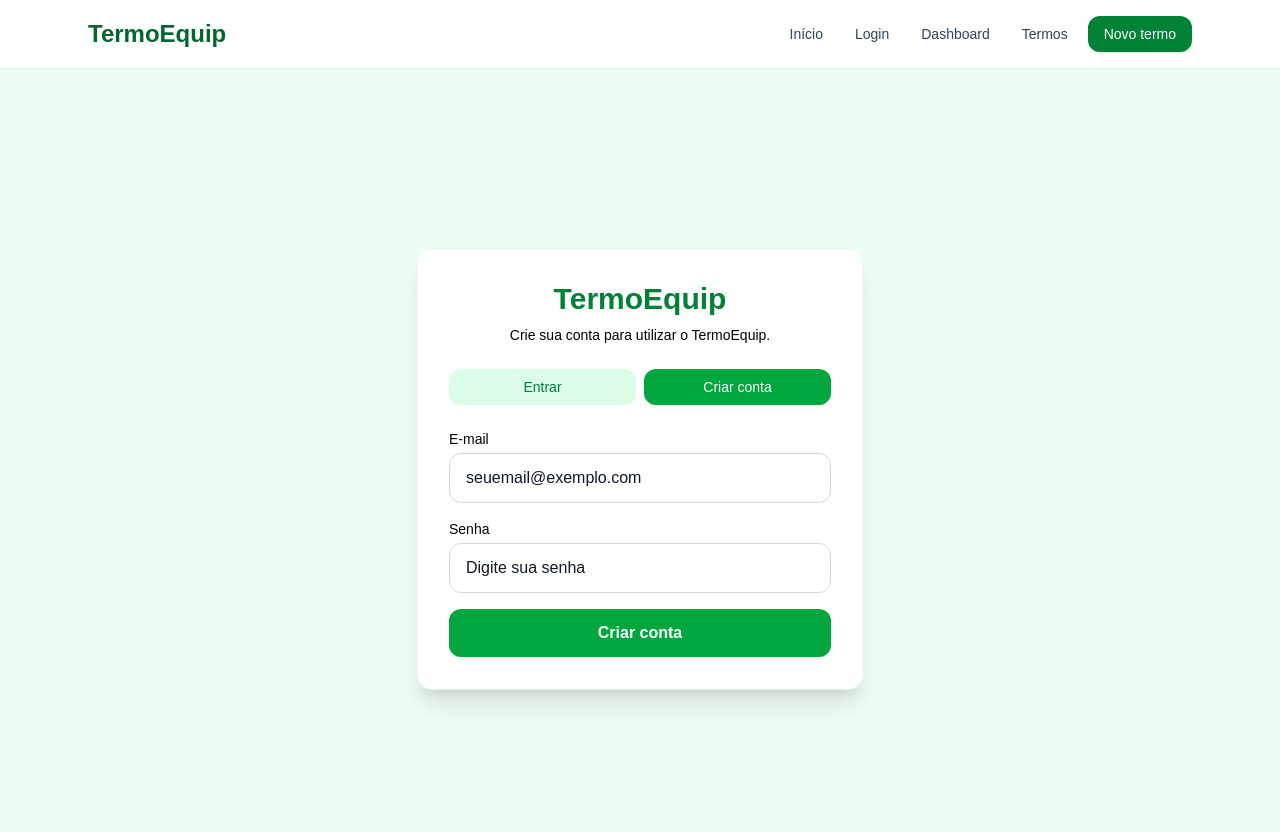
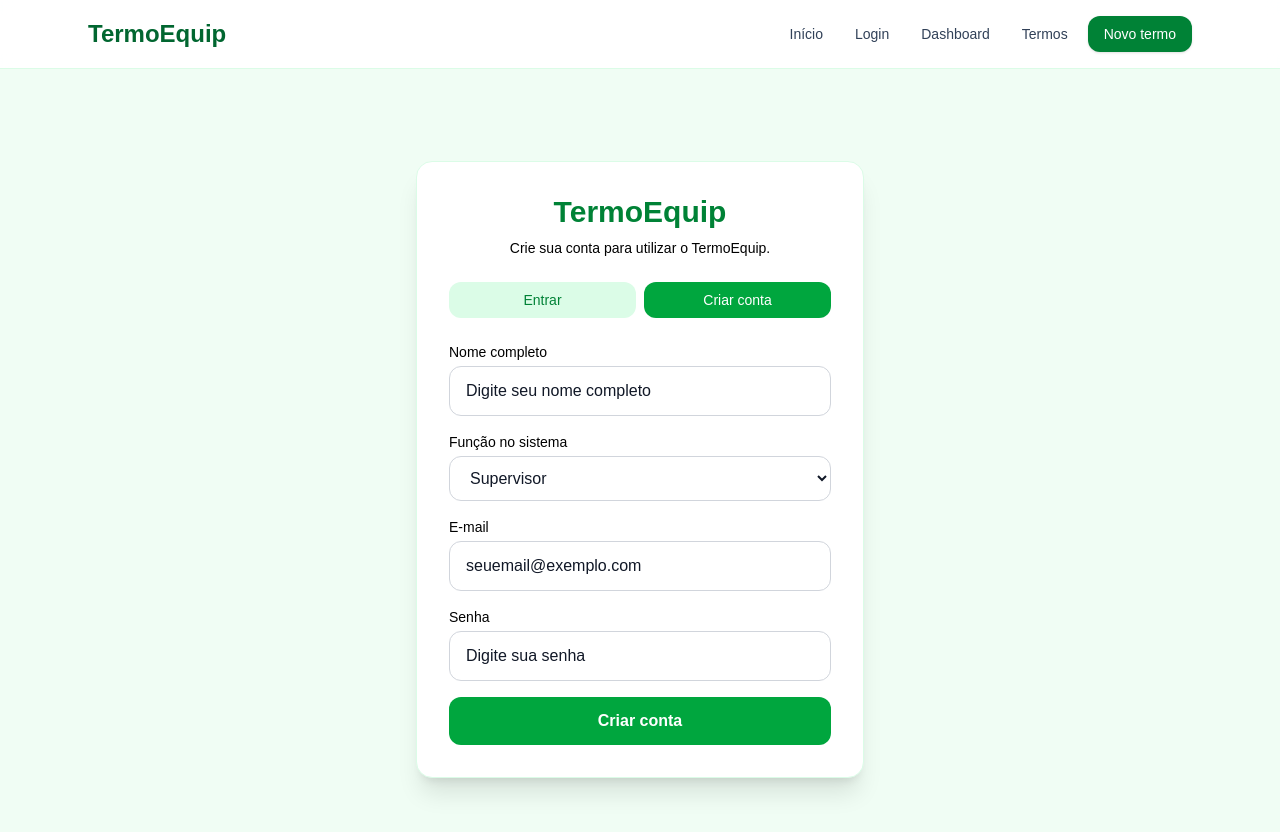
Before and after one commit to rfpaulussi/termoequip-v1, a Next.js app: page /login in a window 1280 px wide. Both pictures are taken after a click on the button "Criar conta". Shown: the top 832 px of the page. Built offline with nearby package versions, Linux system fonts and the light colour scheme; no server answers.

Commit message:
Adiciona nome e funcao no cadastro publico

```diff
--- a/src/app/login/page.tsx
+++ b/src/app/login/page.tsx
@@ -10,6 +10,8 @@ export default function LoginPage() {
   const supabase = createClient()
 
   const [mode, setMode] = useState<'login' | 'signup'>('login')
+  const [fullName, setFullName] = useState('')
+  const [role, setRole] = useState<'supervisor' | 'encarregado'>('supervisor')
   const [email, setEmail] = useState('')
   const [password, setPassword] = useState('')
   const [loading, setLoading] = useState(false)
@@ -28,9 +30,21 @@ export default function LoginPage() {
       }
 
       if (mode === 'signup') {
+        if (!fullName.trim()) {
+          setMessage('Preencha o nome completo.')
+          setLoading(false)
+          return
+        }
+
         const { error } = await supabase.auth.signUp({
           email,
           password,
+          options: {
+            data: {
+              full_name: fullName.trim(),
+              requested_role: role,
+            },
+          },
         })
 
         if (error) {
@@ -118,6 +132,41 @@ export default function LoginPage() {
         </div>
 
         <form onSubmit={handleSubmit} className="space-y-4">
+          {mode === 'signup' ? (
+            <>
+              <div>
+                <label className="block text-sm font-medium text-black mb-1">
+                  Nome completo
+                </label>
+                <input
+                  type="text"
+                  value={fullName}
+                  onChange={(e) => setFullName(e.target.value)}
+                  placeholder="Digite seu nome completo"
+                  className={inputClassName}
+                  style={{ color: '#111827', WebkitTextFillColor: '#111827' }}
+                />
+              </div>
+
+              <div>
+                <label className="block text-sm font-medium text-black mb-1">
+                  Função no sistema
+                </label>
+                <select
+                  value={role}
+                  onChange={(e) =>
+                    setRole(e.target.value as 'supervisor' | 'encarregado')
+                  }
+                  className={inputClassName}
+                  style={{ color: '#111827', WebkitTextFillColor: '#111827' }}
+                >
+                  <option value="supervisor">Supervisor</option>
+                  <option value="encarregado">Encarregado</option>
+                </select>
+              </div>
+            </>
+          ) : null}
+
           <div>
             <label className="block text-sm font-medium text-black mb-1">
               E-mail
```
